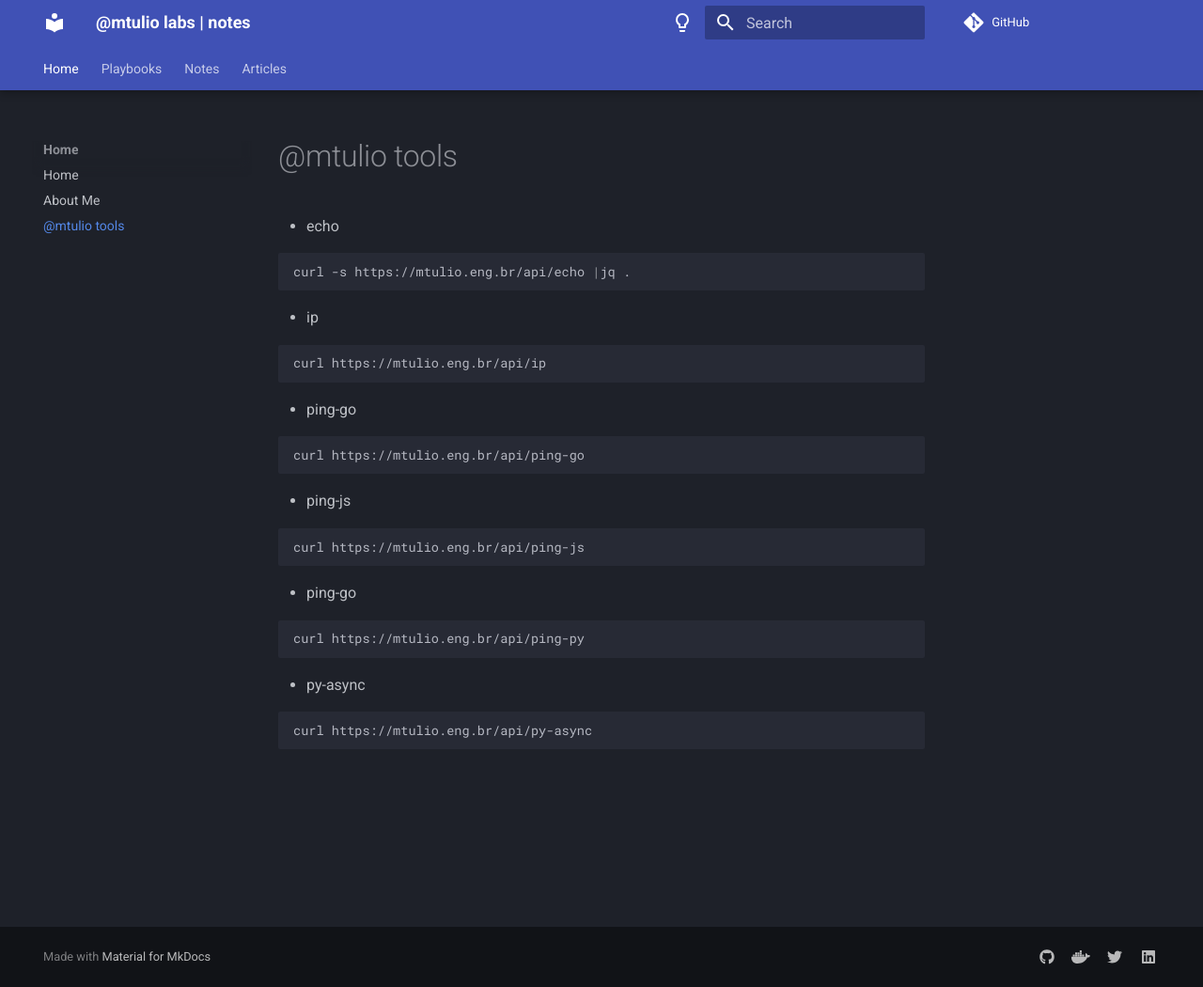
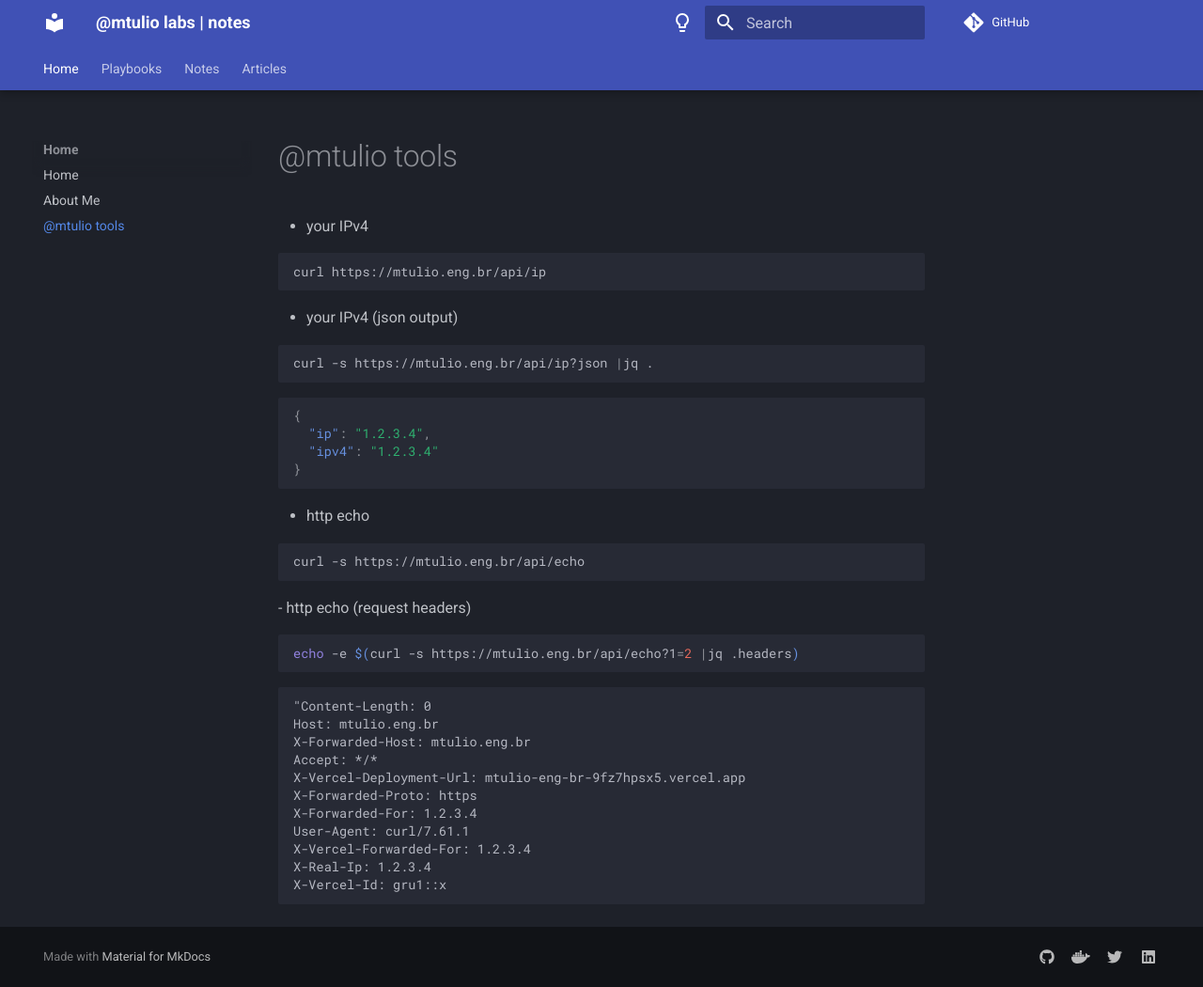
Before and after one commit to mtulio/mtulio.labs, an MkDocs documentation site: the page built from docs/tools.md, in a window 1280 px wide and 1050 px high. Shown: the whole window at 94% size. Built offline with MkDocs 1.6.1 and Material for MkDocs 9.7.7, drawn with Linux system fonts in a browser that asks for light colours; comment, search, counter and statistics services are not loaded.

Commit message:
Update tools.md

````diff
--- a/docs/tools.md
+++ b/docs/tools.md
@@ -1,17 +1,51 @@
 # @mtulio tools
 
-- echo
+- your IPv4
 
-```bash
-curl -s https://mtulio.eng.br/api/echo |jq .
-```
-
-- ip
-
-```bash
+``` shell
 curl https://mtulio.eng.br/api/ip
 ```
 
+- your IPv4 (json output)
+
+``` shell
+curl -s https://mtulio.eng.br/api/ip?json |jq .
+```
+
+``` json
+{
+  "ip": "1.2.3.4",
+  "ipv4": "1.2.3.4"
+}
+
+```
+
+- http echo
+
+``` shell
+curl -s https://mtulio.eng.br/api/echo
+```
+- http echo (request headers)
+
+``` shell
+echo -e $(curl -s https://mtulio.eng.br/api/echo?1=2 |jq .headers)
+```
+
+```
+"Content-Length: 0
+Host: mtulio.eng.br
+X-Forwarded-Host: mtulio.eng.br
+Accept: */*
+X-Vercel-Deployment-Url: mtulio-eng-br-9fz7hpsx5.vercel.app
+X-Forwarded-Proto: https
+X-Forwarded-For: 1.2.3.4
+User-Agent: curl/7.61.1
+X-Vercel-Forwarded-For: 1.2.3.4
+X-Real-Ip: 1.2.3.4
+X-Vercel-Id: gru1::x
+```
+
+<!--
 - ping-go
 
 ```bash
@@ -35,3 +69,5 @@ curl https://mtulio.eng.br/api/ping-py
 ```bash
 curl https://mtulio.eng.br/api/py-async
 ```
+
+-->
````
